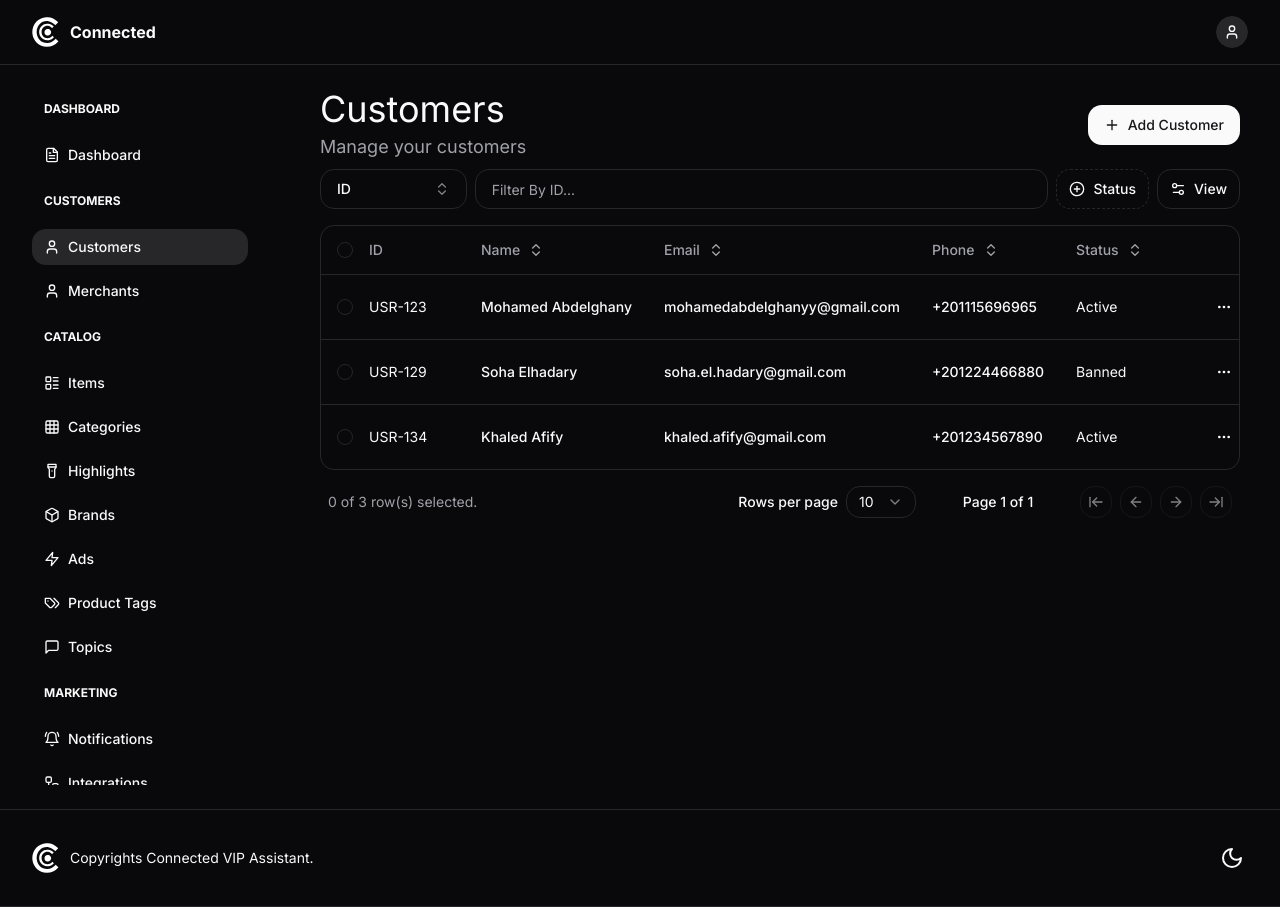
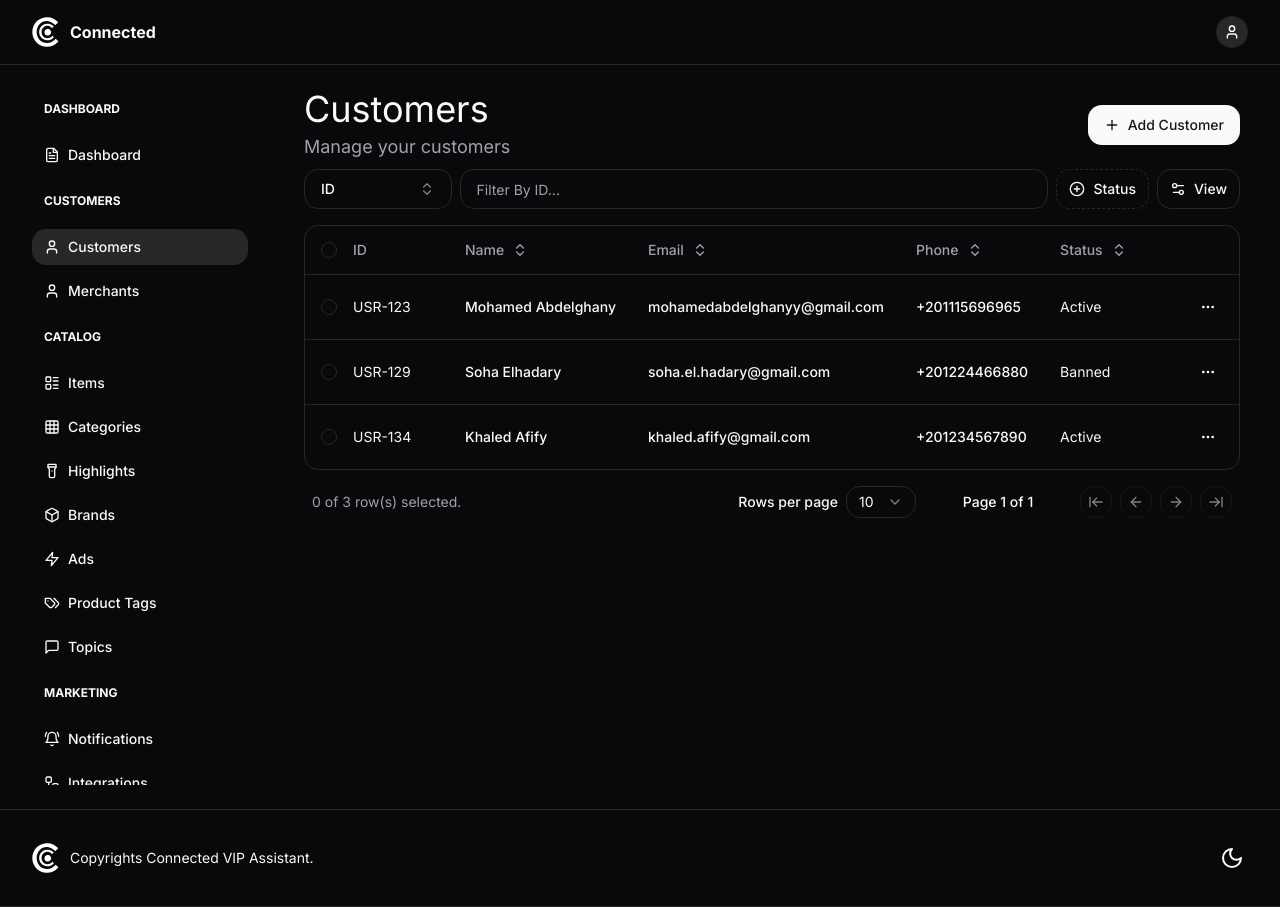
Before and after one commit to MohamedAbdelghanyy/connected-crm, a Next.js app: page /customers in a window 1280 px wide. Built offline with nearby package versions, Linux system fonts and the light colour scheme.

Commit message:
Updated Layout Gap

```diff
--- a/src/app/(home)/layout.tsx
+++ b/src/app/(home)/layout.tsx
@@ -32,7 +32,7 @@ export default async function DashboardLayout({
             />
           </div>
         </header>
-        <div className="container flex-1 items-start md:grid md:grid-cols-[220px_minmax(0,1fr)] md:gap-6 lg:grid-cols-[240px_minmax(0,1fr)] lg:gap-10">
+        <div className="container flex-1 items-start md:grid md:grid-cols-[220px_minmax(0,1fr)] md:gap-6 lg:grid-cols-[240px_minmax(0,1fr)] lg:gap-6">
           <aside className="fixed top-14 z-30 hidden h-[calc(100vh-3.5rem)] w-full shrink-0 md:sticky md:block">
             <ScrollArea className="h-full py-6 pr-6">
               <DashboardNav items={dashboardConfig.sidebarNav} />
```
